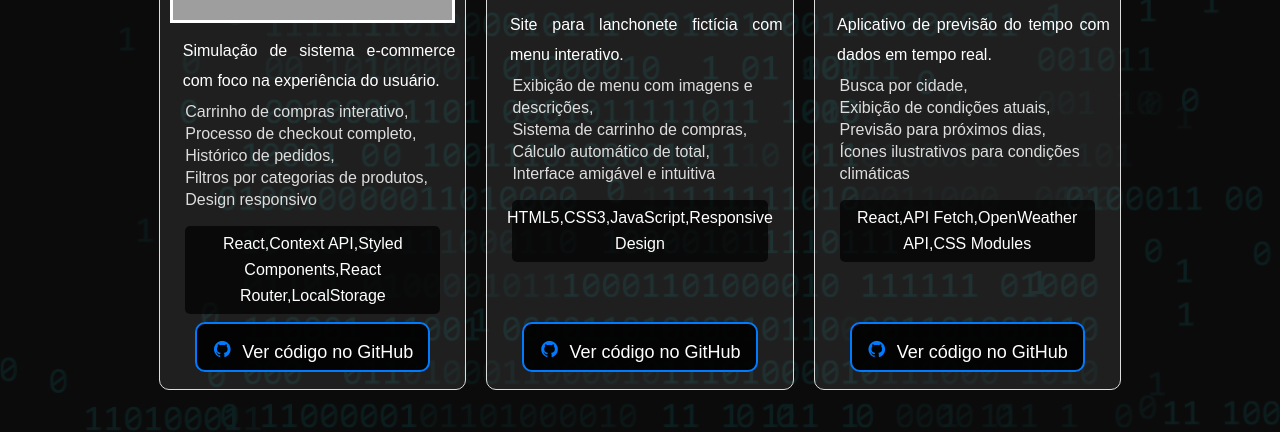
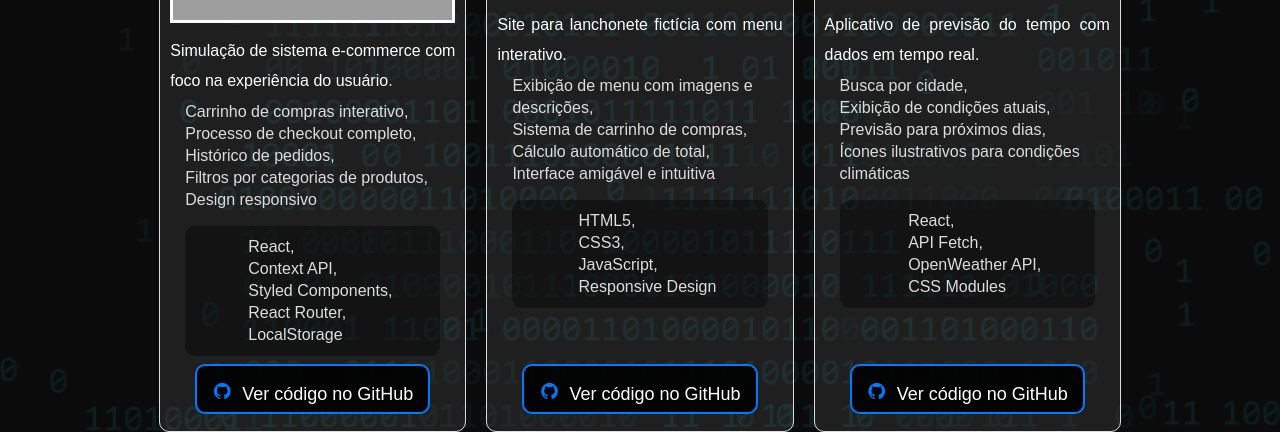
Before and after one commit to bdancost/portfolio2025, a website built with Vite: page index.html in a window 1280 px wide. Shown: the part 2326-2758 px from the top of the page. Built offline with nearby package versions, Linux system fonts and the light colour scheme; grey boxes are pictures that could not be loaded.

Commit message:
Ajustando cards dos projetos

```diff
--- a/css/projetos.css
+++ b/css/projetos.css
@@ -93,7 +93,6 @@ body {
 }
 
 .projeto p {
-  padding-left: 1.25rem;
   margin: 0.5rem 0;
 }
 .projeto ul li {
@@ -163,6 +162,6 @@ body {
   gap: 0.5rem;
   margin: 1.5rem;
   padding: 0.5rem;
-  background-color: rgba(0, 0, 0, 0.7);
-  border-radius: 5px;
+  background-color: rgba(0, 0, 0, 0.4);
+  border-radius: 10px;
 }
--- a/public/src/projetos.js
+++ b/public/src/projetos.js
@@ -40,7 +40,11 @@ const renderizarProjetos = (container, projetosList) => {
             <ul>
               <li>${funcionalidades}</li>
             </ul>
-            <div class="tecnologias">${tecnologias}</div>
+            <div class="tecnologias">
+              <ul>
+                <li>${tecnologias}</li>
+              </ul>
+            </div>
           </a>
           <div class="github-btn">
             <a href="${github}" target="_blank" rel="noopener noreferrer">
--- a/public/src/utilidades.js
+++ b/public/src/utilidades.js
@@ -200,10 +200,10 @@ export const projetos = [
     github: "https://github.com/bdancost/e-commerce_zara",
     tecnologias: [
       "React",
-      "Context API",
-      "Styled Components",
-      "React Router",
-      "LocalStorage",
+      "<br>Context API",
+      "<br>Styled Components",
+      "<br>React Router",
+      "<br>LocalStorage",
     ],
     dataCriacao: "2024-05-15",
   },
@@ -221,7 +221,12 @@ export const projetos = [
     linkDemo: "https://burguer-dev-xi.vercel.app/",
     imagem: "/assets/projeto02.png",
     github: "https://github.com/bdancost/Burguer-Dev",
-    tecnologias: ["HTML5", "CSS3", "JavaScript", "Responsive Design"],
+    tecnologias: [
+      "HTML5",
+      "<br>CSS3",
+      "<br>JavaScript",
+      "<br>Responsive Design",
+    ],
     dataCriacao: "2024-03-10",
   },
   {
@@ -238,7 +243,12 @@ export const projetos = [
     linkDemo: "https://open-weather-api-seven.vercel.app/",
     imagem: "/assets/projeto03.png",
     github: "https://github.com/bdancost/OpenWeather_API",
-    tecnologias: ["React", "API Fetch", "OpenWeather API", "CSS Modules"],
+    tecnologias: [
+      "React",
+      "<br>API Fetch",
+      "<br>OpenWeather API",
+      "<br>CSS Modules",
+    ],
     dataCriacao: "2024-04-22",
   },
 ];
```
